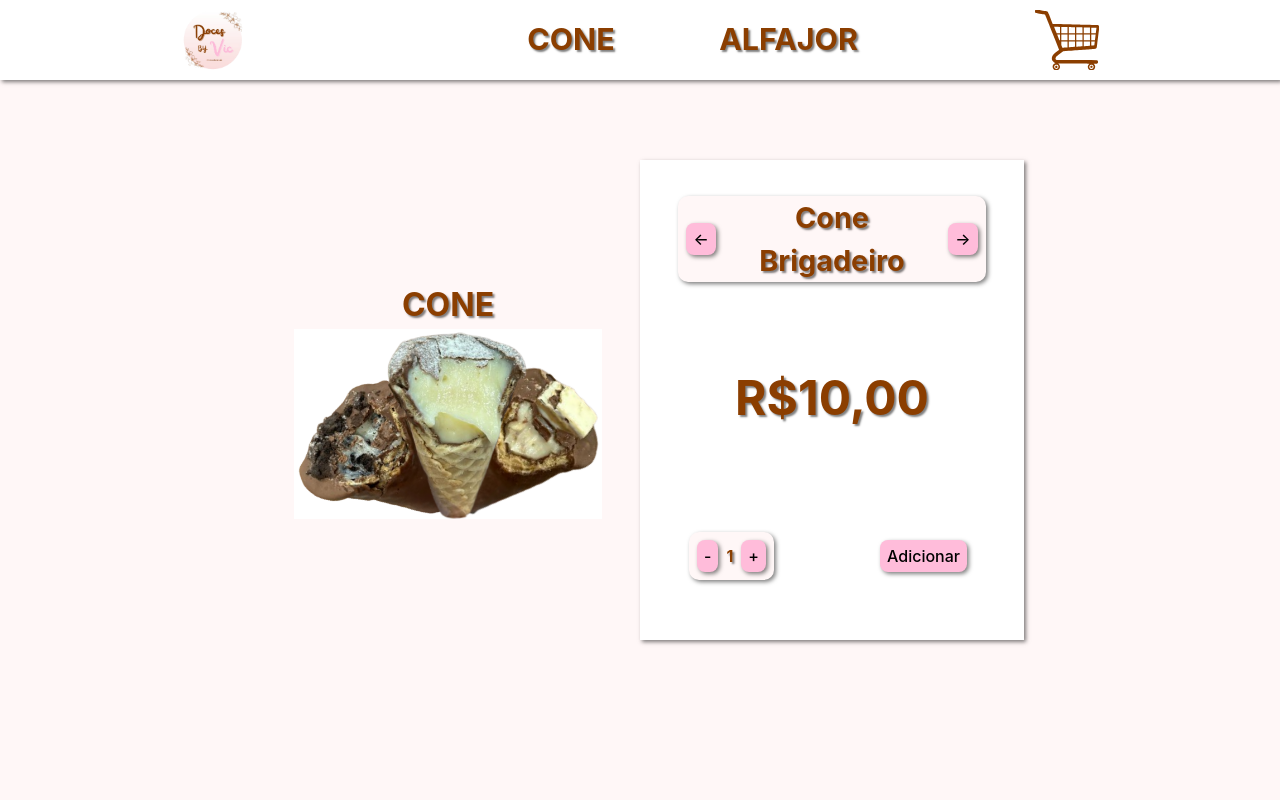
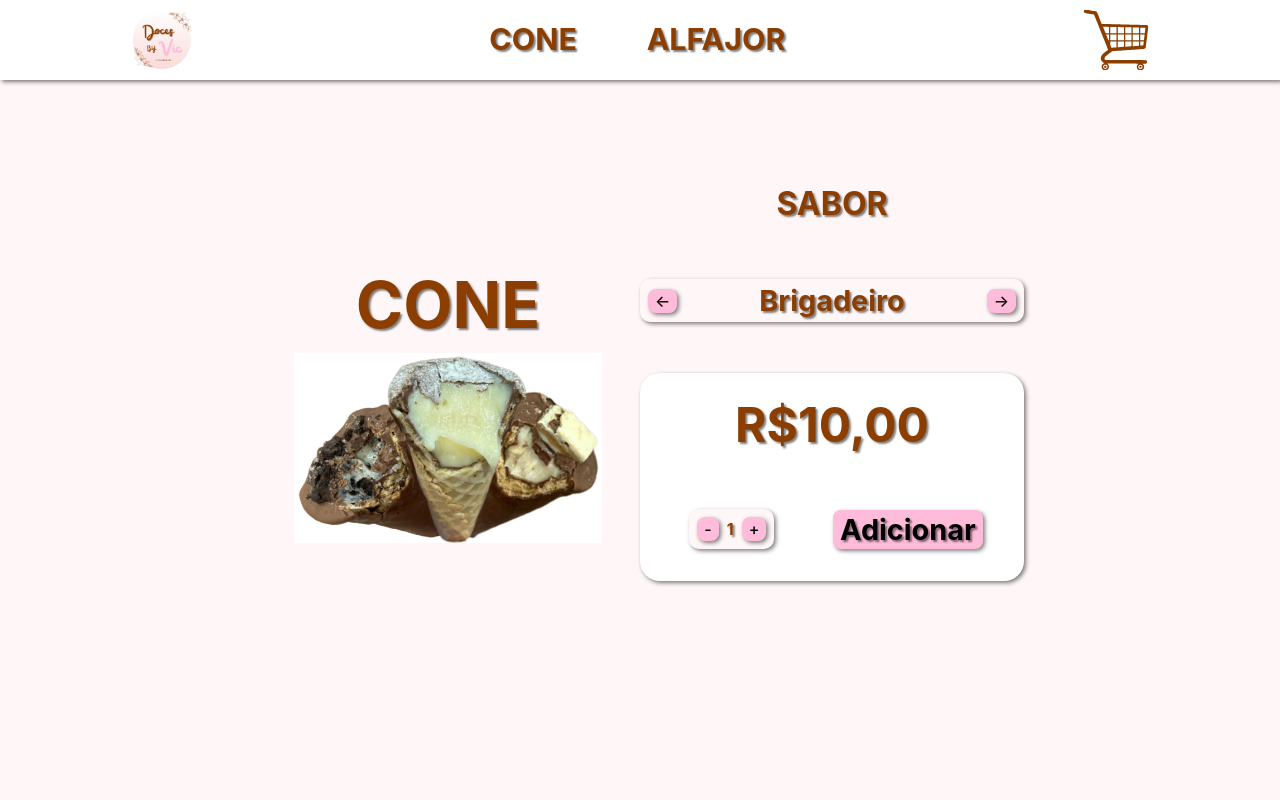
Before and after one commit to MatheusCostaM/docesbyvic, a React (Vite) app: page / in a window 1280 px wide. Shown: the top 800 px of the page. Built offline with nearby package versions, Linux system fonts and the light colour scheme.

Commit message:
estilizando a pagina e resolvendo bugs

```diff
--- a/src/App.css
+++ b/src/App.css
@@ -14,9 +14,3 @@ main {
   justify-content: center;
   align-items: center;
 }
-
-a {
-  text-decoration: none !important;
-  color: inherit !important;
-
-}
--- a/src/App.jsx
+++ b/src/App.jsx
@@ -60,6 +60,10 @@ export default function App() {
       }
 
     }
+
+    if (name == "tudo") {
+      newCarrinho = [];
+    }
     setCarrinho(newCarrinho);
   }
 
@@ -93,7 +97,7 @@ export default function App() {
 
   return (
     <>
-      <Navbar Abrir={Abrir} />
+      <Navbar Abrir={Abrir} scroll={scroll} />
       <Carrinho openCarrinho={openCarrinho} Abrir={Abrir} carrinho={carrinho} total={total} Deletar={Deletar} LinkarPedido={LinkarPedido} mensagem={mensagem} />
       <Linha Adicionar={Adicionar} />
     </>
--- a/src/Components/Carrinho/index.jsx
+++ b/src/Components/Carrinho/index.jsx
@@ -5,9 +5,9 @@ import { Clickavel, Texto } from '../Components';
 const Carrinho = styled.div`
 
 width: 70vw;
-height: 70vh;
+height: 80vh;
 background-color: white;
-top: 50%;
+top: 55%;
 left: 50%;
 transform: translate(-50%, -50%);
 position: fixed;
@@ -18,26 +18,53 @@ justify-content: space-around;
 align-items: center;
 box-shadow: 2px 2px 4px rgba(0, 0, 0, 0.5);
 
+.titulotable{
+    display: flex;
+    width: 90%;
+    height: 13%;
+    align-items: center;
+    justify-content: space-between;
+    color: coral;
+}
+
 div{
     margin: 1vh;
 }
+
+
 
 .divtable{
     color: white;
     width: 80%;
     height: 80%;
+    overflow-y: auto;
+
 
     table {
+
+
         width: 100%;
 
+        .divlixo{
+            display: flex;
+            max-height: 6.5vh;
+            align-items: center;
+            justify-content: center;
+
+            margin: 0;
+                padding: 0;
+
+        }
+
         th {
+
             img {
-                filter: invert(0%)
+                filter: invert(10%) sepia(60%) saturate(500%) hue-rotate(10deg);
             }
         }
 
         img {
-            max-height: 3vh;
+            max-height: 4vh;
             filter: invert(100%)
         }
     }
@@ -45,11 +72,14 @@ div{
 
 th {
     color: #8b3e00;
+    border-radius: 10px;
+    box-shadow: 2px 2px 4px rgba(0, 0, 0, 0.5);
+    background-color: #fff7f7;
 }
 
 td {
 
-    border-radius: 20px;
+    border-radius: 10px;
     background-color: #8b3e00;
     text-align: center;
 
@@ -66,7 +96,9 @@ img{
 section{
     display: flex;
     width: 80%;
+    height: 15%;
     justify-content: space-around;
+    align-items: center;
 }
 
 
@@ -76,26 +108,48 @@ a {
 
   }
 
+  ::-webkit-scrollbar {
+    width: 10px;
+}
+
+::-webkit-scrollbar-track {
+    background: #fff7f7;
+    border-radius: 10px;
+}
+
+::-webkit-scrollbar-thumb {
+    background: #8b3e00;
+    border-radius: 10px;
+}
+
+::-webkit-scrollbar-thumb:hover {
+    background: #b55e1e;
+}
+
 `;
 
 export default ({ carrinho, openCarrinho, Abrir, Deletar, total, LinkarPedido, mensagem }) => {
 
     return (
         <Carrinho $openCarrinho={openCarrinho}>
-            <Clickavel Funcao={Abrir}><img src='/cart.svg' /></Clickavel>
+            <div className='titulotable'>
+                <Clickavel Funcao={Abrir}><img src='/cart.svg' /></Clickavel>
+                <Clickavel Funcao={Abrir}><Texto tamanho='2'>X</Texto></Clickavel>
+            </div>
             <div className='divtable'>
                 <table>
                     <colgroup>
-                        <col />
-                        <col style={{ width: "60%" }} />
-                        <col />
+                        <col style={{ width: "25%" }} />
+                        <col style={{ width: "50%" }} />
+                        <col style={{ width: "15%" }} />
+                        <col style={{ width: "10%" }} />
                     </colgroup>
                     <thead>
                         <tr>
-                            <th><Texto>Quantidade</Texto></th>
-                            <th><Texto>Nome</Texto></th>
-                            <th><Texto>Preço</Texto></th>
-                            <th><Texto><img src="/lixo.png" /></Texto></th>
+                            <th><Texto tamanho='1'>Quantidade</Texto></th>
+                            <th><Texto tamanho='1'>Nome</Texto></th>
+                            <th><Texto tamanho='1'>Preço</Texto></th>
+                            <th><Clickavel Funcao={() => { Deletar("tudo") }}><div className='divlixo'><img src="/lixo.png" /></div></Clickavel></th>
                         </tr>
                     </thead>
                     <tbody>
@@ -104,7 +158,7 @@ export default ({ carrinho, openCarrinho, Abrir, Deletar, total, LinkarPedido, m
                                 <td><Texto>{item.quantity}</Texto></td>
                                 <td><Texto>{item.name}</Texto></td>
                                 <td><Texto>R${item.price},00</Texto></td>
-                                <td><Clickavel Funcao={() => { Deletar(item.name, item.quantity) }}><Texto><img src="/lixo.png" /></Texto></Clickavel></td>
+                                <td><div className='divlixo'><Clickavel Funcao={() => { Deletar(item.name, item.quantity) }}><Texto><img src="/lixo.png" /></Texto></Clickavel></div></td>
                             </tr>
                         ))}
                     </tbody>
--- a/src/Components/Components/index.jsx
+++ b/src/Components/Components/index.jsx
@@ -76,7 +76,6 @@ export const ContainerColorido = styled.div`
     align-items: center;
     background-color: #fff7f7;
     height: fit-content;
-    max-width: 80%;
     border-radius: 10px;
     box-shadow: 2px 2px 4px rgba(0, 0, 0, 0.5);
 
@@ -84,17 +83,31 @@ export const ContainerColorido = styled.div`
 
 const Title = styled.div`
 
-    font-size: 2rem;
-    margin: 0vh 0vh 0vh;
+    font-size: ${({ $tamanho }) => $tamanho}rem;
+    margin: 0;
     padding:0;
     font-weight: bold;
     text-shadow: 2px 2px 2px rgba(0, 0, 0, 0.5);
 
 `
 
-export const Titulo = ({ children }) => {
+export const Titulo = ({ children, tamanho }) => {
+
+    let tamanhoTexto = 1;
+
+    switch (tamanho) {
+
+        case "1":
+            tamanhoTexto = 2;
+            break
+        case "2":
+            tamanhoTexto = 4;
+            break
+
+    }
+
     return (
-        <Title>
+        <Title $tamanho={tamanhoTexto}>
             {children.toUpperCase()}
         </Title>
     )
--- a/src/Components/Dados/DBProducts.js
+++ b/src/Components/Dados/DBProducts.js
@@ -1,18 +1,18 @@
 const lista = [
     {
-        name: "Cone Brigadeiro",
+        name: "Brigadeiro",
         price: 10,
         type: "cone"
     },
-    { name: "Cone Ninho", price: 10, type: "cone" },
-    { name: "Cone Oreo", price: 10, type: "cone" },
-    { name: "Cone Bis", price: 10, type: "cone" },
-    { name: "Cone Coco", price: 10, type: "cone" },
-    { name: "Alfajor Doce de Leite", price: 6, type: "alfajor" },
-    { name: "Alfajor Doce de Leite com Nutella", price: 8, type: "alfajor" },
-    { name: "Cone Ninho com Nutella", price: 12, type: "cone" },
-    { name: "Cone Bis com Nutella", price: 12, type: "cone" },
-    { name: "Cone Oreo com Nutella", price: 12, type: "cone" }
+    { name: "Ninho", price: 10, type: "cone" },
+    { name: "Oreo", price: 10, type: "cone" },
+    { name: "Bis", price: 10, type: "cone" },
+    { name: "Coco", price: 10, type: "cone" },
+    { name: "Doce de Leite", price: 6, type: "alfajor" },
+    { name: "Doce de Leite com Nutella", price: 8, type: "alfajor" },
+    { name: "Ninho com Nutella", price: 12, type: "cone" },
+    { name: "Bis com Nutella", price: 12, type: "cone" },
+    { name: "Oreo com Nutella", price: 12, type: "cone" }
 ];
 
 export default lista;
--- a/src/Components/Linha/index.jsx
+++ b/src/Components/Linha/index.jsx
@@ -3,7 +3,7 @@ import lista from '../Dados/DBProducts';
 import Lines from '../Dados/DBLines';
 import styled from 'styled-components';
 import Imagens, { auto } from '../Dados/DBImages';
-import { Titulo } from '../Components'
+import { Titulo, Texto } from '../Components'
 
 const Line = styled.div`
 
@@ -12,6 +12,32 @@ display: flex;
 flex-direction: column;
 align-items: center;
 width: 100vw;
+
+.sobre{
+    width: 50vw;
+
+    img {
+        width: 40%;
+    }
+
+    .redes{
+
+        display: flex;
+        justify-content: space-around;
+        width: 30%;
+        margin: 2vh;
+
+
+
+        a {
+            width: 20%;
+
+            img{
+                width:100%;
+            }
+        }
+    }
+}
 
 
 @keyframes appear {
@@ -84,7 +110,7 @@ export default ({ Adicionar }) => {
 
                 return (
 
-                    <Tela key={index}>
+                    <Tela key={index} id={index}>
 
                         <ContainersProject >
                             <Titulo tamanho="2">{nome}</Titulo>
@@ -96,6 +122,17 @@ export default ({ Adicionar }) => {
 
                 );
             })}
+
+            <Tela id="sobre">
+                <ContainersProject className='sobre'>
+                    <img src='/logo.png' />
+                    <Texto tamanho="1">Doces feitos com amor e carinho</Texto>
+                    <div className='redes'>
+                        <a href="https://wa.me/5511987313427" target='_blank'><img src='/what.svg' /></a>
+                        <a href="https://www.instagram.com/docesby_vic?igsh=MXZwMDk4bnoyYnMycw==" target='_blank'><img src='/insta.svg' /></a>
+                    </div>
+                </ContainersProject>
+            </Tela>
         </Line>
     )
 }
--- a/src/Components/Navbar/index.jsx
+++ b/src/Components/Navbar/index.jsx
@@ -16,10 +16,10 @@ z-index: 1;
 box-shadow: 2px 2px 4px rgba(0, 0, 0, 0.5);
 
 div{
-    width: 30%;
     display: flex;
     justify-content: space-around;
     align-itens: center;
+    margin: 2vh;
 
     img {
         max-height: 8vh;
@@ -28,17 +28,17 @@ div{
 
 `
 
-export default ({ Abrir }) => {
+export default ({ Abrir, scroll }) => {
 
 
     return (
         <Navbar>
 
-            <Clickavel><img src='/logo.png' /></Clickavel>
+            <Clickavel Funcao={() => { scroll("sobre") }}><img src='/logo.png' /></Clickavel>
 
             <div>
                 {Lines.map((line, index) => (
-                    <Clickavel><Titulo key={index}>{line}</Titulo></Clickavel>)
+                    <Clickavel Funcao={() => { scroll(index) }} key={index}><Titulo tamanho='1'>{line}</Titulo></Clickavel>)
                 )}
             </div>
 
--- a/src/Components/Product/index.jsx
+++ b/src/Components/Product/index.jsx
@@ -1,19 +1,38 @@
 import React, { useState } from 'react'
 import styled from 'styled-components'
-import { Texto, ContainerColorido, ContainerNormal } from '../Components'
+import { Texto, ContainerColorido, ContainerNormal, Titulo } from '../Components'
 
 const Product = styled.div`
 
 width: 30vw;
-height: 60vh;
-background: white;
+height: 55vh;
 display: flex;
 color: #8b3e00;
 flex-direction: column;
 text-align: center;
-box-shadow: 2px 2px 4px rgba(0, 0, 0, 0.5);
+
+.sabor{
+    width: 100%;
+}
 
 `;
+
+const ContainerProduct = styled.div`
+
+background-color: white;
+height: fit-content;
+border-radius: 20px;
+box-shadow: 2px 2px 4px rgba(0, 0, 0, 0.5);
+display: flex;
+flex-direction: column;
+justify-content: space-around;
+
+div{
+    margin: 2vh;
+}
+
+`
+
 
 export default ({ lista, Adicionar }) => {
 
@@ -60,6 +79,10 @@ export default ({ lista, Adicionar }) => {
 
         func(newValue)
 
+        if (func == setSabor) {
+            setQuantidade(1);
+        }
+
     }
 
     let obj = {
@@ -71,14 +94,16 @@ export default ({ lista, Adicionar }) => {
 
     return (
         <Product>
+            <Titulo tamanho='1'>Sabor</Titulo>
             <ContainerNormal>
-                <ContainerColorido>
+
+                <ContainerColorido className='sabor'>
                     <button onClick={() => { Option('menos', 'sabor') }}>&larr;</button>
                     <Texto tamanho="1">{lista[sabor - 1].name}</Texto>
                     <button onClick={() => { Option('mais', 'sabor') }}>&rarr;</button>
                 </ContainerColorido>
             </ContainerNormal>
-            <ContainerNormal>
+            <ContainerProduct><ContainerNormal>
                 <Texto tamanho="2">R${lista[sabor - 1].price},00</Texto>
             </ContainerNormal>
                 <ContainerNormal>
@@ -87,8 +112,9 @@ export default ({ lista, Adicionar }) => {
                         <Texto>{quantidade}</Texto>
                         <button onClick={() => { Option('mais', 'quantidade') }}>+</button>
                     </ContainerColorido>
-                <button onClick={() => { Adicionar(obj) }}>Adicionar</button>
+                    <button onClick={() => { Adicionar(obj) }}><Texto tamanho="1">Adicionar</Texto></button>
                 </ContainerNormal>
+            </ContainerProduct>
         </Product>
     )
 }
--- a/src/index.css
+++ b/src/index.css
@@ -46,7 +46,7 @@ button {
   transition: border-color 0.25s;
   box-shadow: 2px 2px 4px rgba(0, 0, 0, 0.5);
   background-color: #ffbcda;
-  height: 4vh;
+  height: fit-content;
 }
 
 button:hover {
```
Also changed, not shown: public/insta.svg (added), public/what.svg (added). Lines whose indentation alone changed are shown as unchanged.
